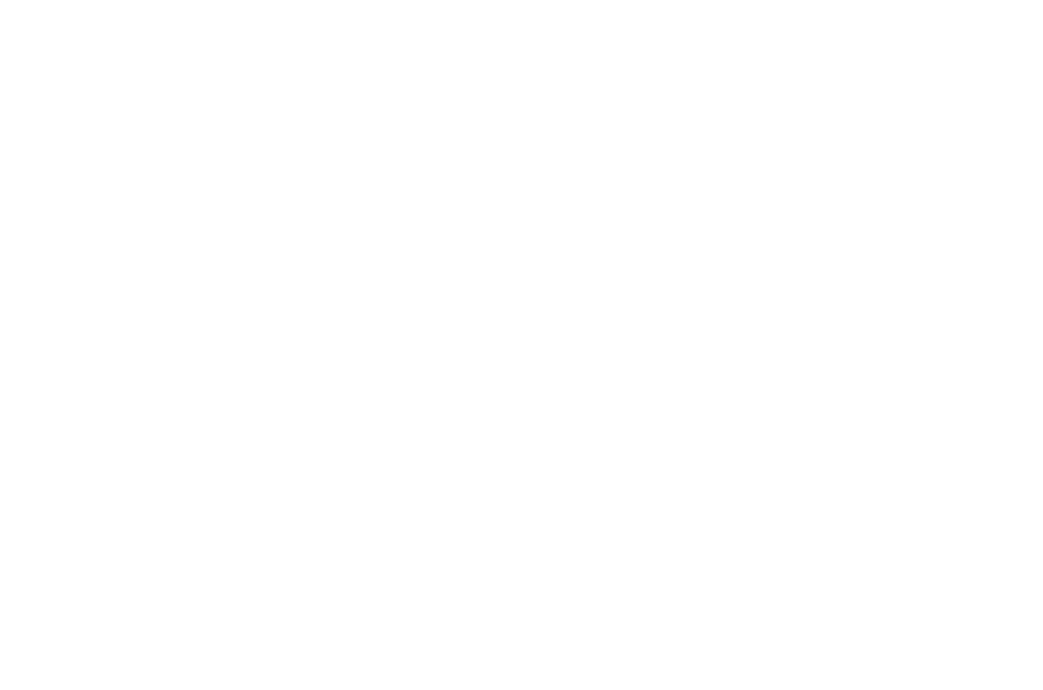
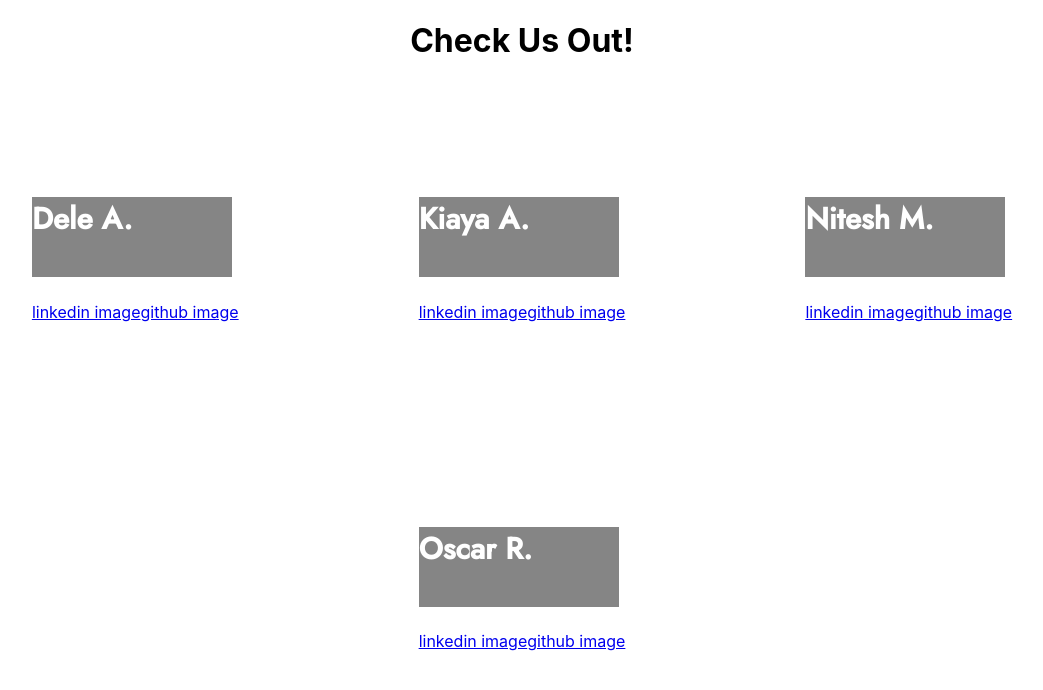
Before and after one commit to kiayaand20/sock2-app, a React (Create React App) app in the folder client/: page /aboutUs in a window 1280 px wide. Before the commit this address had no page. Shown: the top 690 px of the page, without its empty margins (118-1161 px from the left). Built offline with nearby package versions, Linux system fonts and the light colour scheme.

Commit message:
overwrite

```diff
--- a/client/src/App.jsx
+++ b/client/src/App.jsx
@@ -1,12 +1,14 @@
 import './App.css';
 import Home from './screens/Home/Home';
-import {Routes, Route} from 'react-router-dom'
+import AboutUs from './screens/AboutUs/AboutUs';
+import { Routes, Route } from 'react-router-dom'
 
 function App() {
   return (
     <div className="App">
       <Routes>
         <Route path='/' element={<Home />} />
+        <Route path='/aboutUs' element={<AboutUs />} />
       </Routes>
     </div>
   );
--- a/client/src/components/Layout/Layout.jsx
+++ /dev/null
@@ -1,18 +0,0 @@
-import React from 'react'
-import './Layout.css'
-import Header from '../Header/Header'
-// import Footer from '../Footer/Footer'
-// import Nav from '../Nav/Nav'
-
-export default function Layout(props) {
-  return (
-    <div className='layout'>
-      <Header />
-      <Nav user={props.user} />
-      {/* <div className='layout-children'>
-        {props.children}
-      </div>
-      <Footer /> */}
-    </div>
-  )
-}
--- a/client/src/screens/AboutUs/AboutUs.css
+++ b/client/src/screens/AboutUs/AboutUs.css
@@ -0,0 +1,17 @@
+@import url("https://fonts.googleapis.com/css2?family=Jost:wght@500&display=swap");
+
+.teamMember {
+  text-align: left;
+  display: inline-block;
+  margin: 90px;
+}
+
+.name {
+  width: 200px;
+  height: 80px;
+  background: #858585;
+  color: white;
+  font-size: 30px;
+  font-family: "Jost", sans-serif;
+  display: block;
+}
--- a/client/src/screens/AboutUs/AboutUs.jsx
+++ b/client/src/screens/AboutUs/AboutUs.jsx
@@ -0,0 +1,43 @@
+import React from 'react'
+import './AboutUs.css'
+
+export default function AboutUs() {
+
+
+  return (
+    <div>
+      <h1> Check Us Out!</h1>
+      <div className='teamMember'>
+        <h2 className='name'>
+          Dele A.
+        </h2>
+        <a href='https://www.linkedin.com/in/dele-akinfenwa-9131b79b/'>linkedin image</a>
+        <a href='https://github.com/DeleAkinfenwa'>github image</a>
+      </div>
+
+      <div className='teamMember'>
+        <h2 className='name'>
+          Kiaya A.
+        </h2>
+        <a href='https://www.linkedin.com'>linkedin image</a>
+        <a href='https://github.com'>github image</a>
+      </div>
+
+      <div className='teamMember'>
+        <h2 className='name'>
+          Nitesh M.
+        </h2>
+        <a href='https://www.linkedin.com'>linkedin image</a>
+        <a href='https://github.com'>github image</a>
+      </div>
+
+      <div className='teamMember'>
+        <h2 className='name'>
+          Oscar R.
+        </h2>
+        <a href='https://www.linkedin.com'>linkedin image</a>
+        <a href='https://github.com'>github image</a>
+      </div>
+    </div>
+  )
+}
```
